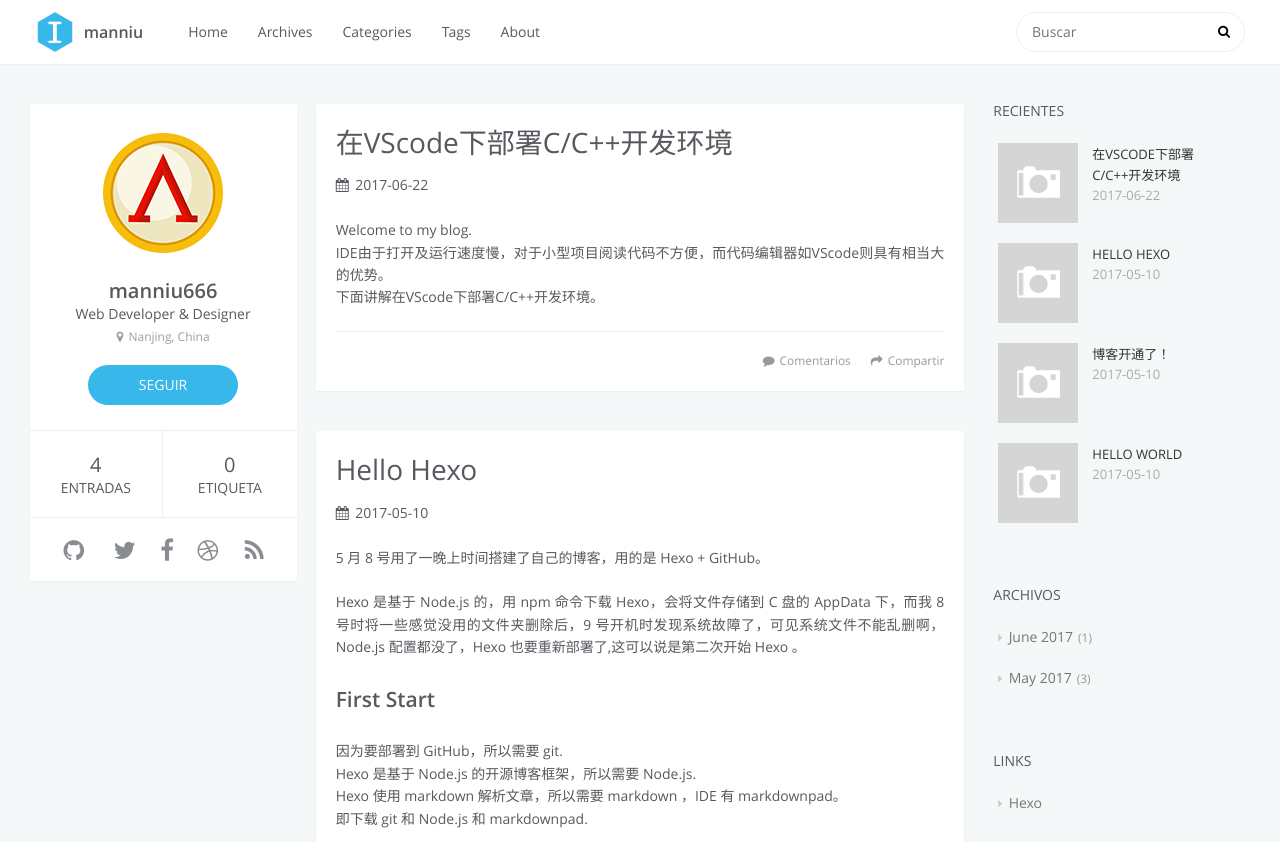
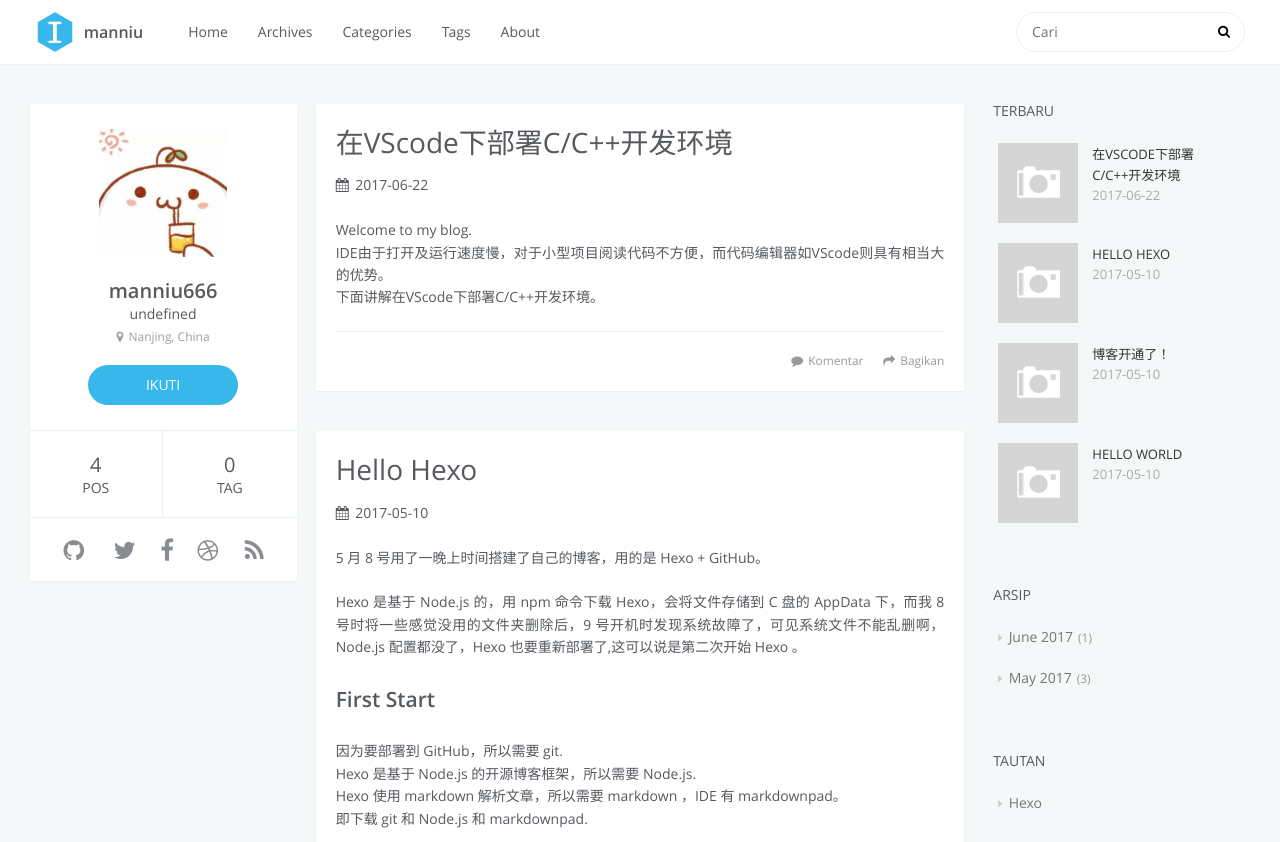
Before and after one commit to manniu666/manniu666.github.io, a plain HTML site: page index.html in a window 1280 px wide. Shown: the top 842 px of the page. Drawn offline with Linux system fonts and the light colour scheme; no server answers.

Commit message:
Site updated: 2017-07-05 21:38:29

```diff
--- a/index.html
+++ b/index.html
@@ -67,7 +67,7 @@
                 <nav id="sub-nav">
                     <div class="profile" id="profile-nav">
                         <a id="profile-anchor" href="javascript:;">
-                            <img class="avatar" src="/css/images/avatar.png" />
+                            <img class="avatar" src="/css/images/lovely.jpg" />
                             <i class="fa fa-caret-down"></i>
                         </a>
                     </div>
@@ -76,7 +76,7 @@
             <div id="search-form-wrap">
 
     <form class="search-form">
-        <input type="text" class="ins-search-input search-form-input" placeholder="Buscar" />
+        <input type="text" class="ins-search-input search-form-input" placeholder="Cari" />
         <button type="submit" class="search-form-submit"></button>
     </form>
     <div class="ins-search">
@@ -95,10 +95,10 @@
 (function (window) {
     var INSIGHT_CONFIG = {
         TRANSLATION: {
-            POSTS: 'Entradas',
+            POSTS: 'pos',
             PAGES: 'Pages',
-            CATEGORIES: 'Categorias',
-            TAGS: 'Etiquetas',
+            CATEGORIES: 'kategori',
+            TAGS: 'tag',
             UNTITLED: '(Untitled)',
         },
         ROOT_URL: '/',
@@ -129,7 +129,7 @@
                 <td>
 
     <div class="search-form">
-        <input type="text" class="ins-search-input search-form-input" placeholder="Buscar" />
+        <input type="text" class="ins-search-input search-form-input" placeholder="Cari" />
     </div>
 
                 </td>
@@ -145,20 +145,20 @@
 <aside id="profile">
     <div class="inner profile-inner">
         <div class="base-info profile-block">
-            <img id="avatar" src="/css/images/avatar.png" />
+            <img id="avatar" src="/css/images/lovely.jpg" />
             <h2 id="name">manniu666</h2>
-            <h3 id="title">Web Developer &amp; Designer</h3>
+            <h3 id="title">undefined</h3>
             <span id="location"><i class="fa fa-map-marker"></i>Nanjing, China</span>
-            <a id="follow" target="_blank" href="https://github.com/manniu666/">SEGUIR</a>
+            <a id="follow" target="_blank" href="https://github.com/manniu666/">IKUTI</a>
         </div>
         <div class="article-info profile-block">
             <div class="article-info-block">
                 4
-                <span>Entradas</span>
+                <span>pos</span>
             </div>
             <div class="article-info-block">
                 0
-                <span>Etiqueta</span>
+                <span>tag</span>
             </div>
         </div>
 
@@ -250,7 +250,7 @@
 
 </div>
 
-    <a data-url="http://yoursite.com/2017/06/22/hello-VScode/" data-id="cj4ph9m4u0000tsj6kto2c2po" class="article-share-link"><i class="fa fa-share"></i>Compartir</a>
+    <a data-url="http://yoursite.com/2017/06/22/hello-VScode/" data-id="cj4r1ttml0002vkj6bz69x6ax" class="article-share-link"><i class="fa fa-share"></i>Bagikan</a>
 <script>
     (function ($) {
         // Prevent duplicate binding
@@ -318,7 +318,7 @@
 
 
 
-        <a href="http://yoursite.com/2017/06/22/hello-VScode/#comments" class="article-comment-link disqus-comment-count" data-disqus-url="http://yoursite.com/2017/06/22/hello-VScode/">Comentarios</a>
+        <a href="http://yoursite.com/2017/06/22/hello-VScode/#comments" class="article-comment-link disqus-comment-count" data-disqus-url="http://yoursite.com/2017/06/22/hello-VScode/">Komentar</a>
 
 
         </footer>
@@ -397,7 +397,7 @@
 
 </div>
 
-    <a data-url="http://yoursite.com/2017/05/10/hello-hexo/" data-id="cj4ph9m590002tsj6y17baxyg" class="article-share-link"><i class="fa fa-share"></i>Compartir</a>
+    <a data-url="http://yoursite.com/2017/05/10/hello-hexo/" data-id="cj4r1ttm60000vkj68vsoem29" class="article-share-link"><i class="fa fa-share"></i>Bagikan</a>
 <script>
     (function ($) {
         // Prevent duplicate binding
@@ -465,7 +465,7 @@
 
 
 
-        <a href="http://yoursite.com/2017/05/10/hello-hexo/#comments" class="article-comment-link disqus-comment-count" data-disqus-url="http://yoursite.com/2017/05/10/hello-hexo/">Comentarios</a>
+        <a href="http://yoursite.com/2017/05/10/hello-hexo/#comments" class="article-comment-link disqus-comment-count" data-disqus-url="http://yoursite.com/2017/05/10/hello-hexo/">Komentar</a>
 
 
         </footer>
@@ -519,7 +519,7 @@
 
 </div>
 
-    <a data-url="http://yoursite.com/2017/05/10/welcome/" data-id="cj4ph9m5p0003tsj6sr2k6aqh" class="article-share-link"><i class="fa fa-share"></i>Compartir</a>
+    <a data-url="http://yoursite.com/2017/05/10/welcome/" data-id="cj4r1ttml0003vkj6d8i9a95x" class="article-share-link"><i class="fa fa-share"></i>Bagikan</a>
 <script>
     (function ($) {
         // Prevent duplicate binding
@@ -587,7 +587,7 @@
 
 
 
-        <a href="http://yoursite.com/2017/05/10/welcome/#comments" class="article-comment-link disqus-comment-count" data-disqus-url="http://yoursite.com/2017/05/10/welcome/">Comentarios</a>
+        <a href="http://yoursite.com/2017/05/10/welcome/#comments" class="article-comment-link disqus-comment-count" data-disqus-url="http://yoursite.com/2017/05/10/welcome/">Komentar</a>
 
 
         </footer>
@@ -649,7 +649,7 @@
 
 </div>
 
-    <a data-url="http://yoursite.com/2017/05/10/hello-world/" data-id="cj4ph9m590001tsj6n0wcpjpt" class="article-share-link"><i class="fa fa-share"></i>Compartir</a>
+    <a data-url="http://yoursite.com/2017/05/10/hello-world/" data-id="cj4r1ttml0001vkj6oimfnu9b" class="article-share-link"><i class="fa fa-share"></i>Bagikan</a>
 <script>
     (function ($) {
         // Prevent duplicate binding
@@ -717,7 +717,7 @@
 
 
 
-        <a href="http://yoursite.com/2017/05/10/hello-world/#comments" class="article-comment-link disqus-comment-count" data-disqus-url="http://yoursite.com/2017/05/10/hello-world/">Comentarios</a>
+        <a href="http://yoursite.com/2017/05/10/hello-world/#comments" class="article-comment-link disqus-comment-count" data-disqus-url="http://yoursite.com/2017/05/10/hello-world/">Komentar</a>
 
 
         </footer>
@@ -733,7 +733,7 @@
 
 
     <div class="widget-wrap">
-        <h3 class="widget-title">Recientes</h3>
+        <h3 class="widget-title">terbaru</h3>
         <div class="widget">
             <ul id="recent-post" class="">
 
@@ -822,7 +822,7 @@
 
 
     <div class="widget-wrap">
-        <h3 class="widget-title">Archivos</h3>
+        <h3 class="widget-title">arsip</h3>
         <div class="widget">
             <ul class="archive-list"><li class="archive-list-item"><a class="archive-list-link" href="/archives/2017/06/">June 2017</a><span class="archive-list-count">1</span></li><li class="archive-list-item"><a class="archive-list-link" href="/archives/2017/05/">May 2017</a><span class="archive-list-count">3</span></li></ul>
         </div>
@@ -835,7 +835,7 @@
 
 
     <div class="widget-wrap widget-list">
-        <h3 class="widget-title">Links</h3>
+        <h3 class="widget-title">tautan</h3>
         <div class="widget">
             <ul>
 
```
Also changed, not shown: 2017/05/10/hello-hexo/index.html (+18 -18 lines), 2017/05/10/hello-world/index.html (+17 -17 lines), 2017/05/10/welcome/index.html (+18 -18 lines), 2017/06/22/hello-VScode/index.html (+17 -17 lines), archives/2017/05/index.html (+15 -15 lines), archives/2017/06/index.html (+15 -15 lines), archives/2017/index.html (+15 -15 lines), archives/index.html (+15 -15 lines), css/images/lovely.jpg (added).
